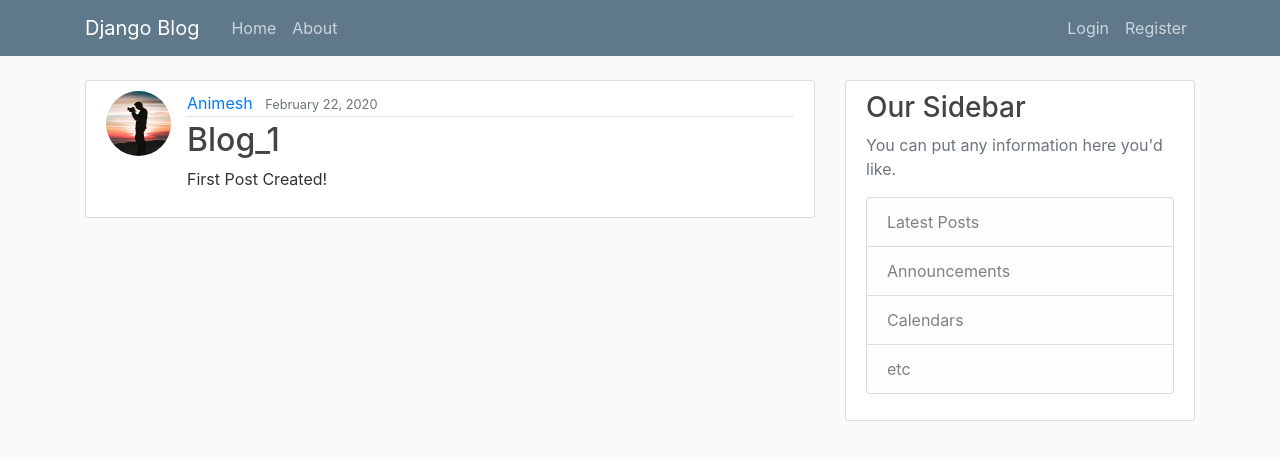
After one commit to AnimeshChaudhry/Django-Social, a Django app: page /post/1/ in a window 1280 px wide. The commit adds this page. Shown: the top 460 px of the page. Run offline with Django 3.2, Linux system fonts and the light colour scheme; data comes from the database, SQL or seed files in the repository; both versions use the stored data as it was after the commit; some libraries are stand-ins or nearby versions.

Commit message:
Post views added

```diff
--- a/blog/models.py
+++ b/blog/models.py
@@ -1,6 +1,7 @@
 from django.db import models
 from django.utils import timezone
 from django.contrib.auth.models import User
+from django.urls import reverse
 
 class Post(models.Model):
     title = models.CharField(max_length=100)
@@ -10,3 +11,6 @@ class Post(models.Model):
 
     def __str__(self):
         return self.title
+
+    def get_absolute_url(self):
+        return reverse('post-detail', kwargs={'pk':self.pk})
--- a/blog/templates/blog/base.html
+++ b/blog/templates/blog/base.html
@@ -34,6 +34,7 @@
             <!-- Navbar Right Side -->
             <div class="navbar-nav">
               {% if user.is_authenticated %}
+                <a class="nav-item nav-link" href="{% url 'post-create' %}">New Post</a>
                 <a class="nav-item nav-link" href="{% url 'profile' %}">Profile</a>
                 <a class="nav-item nav-link" href="{% url 'logout' %}">Logout</a>
               {% else %}
--- a/blog/templates/blog/home.html
+++ b/blog/templates/blog/home.html
@@ -3,12 +3,13 @@
 {% block content %}
     {% for post in posts %}
         <article class="media content-section">
+          <img class = "rounded-circle article-img"src="{{ post.author.profile.image.url }}">
           <div class="media-body">
             <div class="article-metadata">
               <a class="mr-2" href="#">{{ post.author }}</a>
               <small class="text-muted">{{ post.date_posted|date:"F d, Y" }}</small>
             </div>
-            <h2><a class="article-title" href="#">{{ post.title }}</a></h2>
+            <h2><a class="article-title" href="{% url 'post-detail' post.id %}">{{ post.title }}</a></h2>
             <p class="article-content">{{ post.content }}</p>
           </div>
         </article>
--- /dev/null
+++ b/blog/templates/blog/post_detail.html
@@ -0,0 +1,21 @@
+
+{% extends "blog/base.html" %}
+{% block content %}
+    <article class="media content-section">
+        <img class = "rounded-circle article-img"src="{{ object.author.profile.image.url }}">
+        <div class="media-body">
+        <div class="article-metadata">
+            <a class="mr-2" href="#">{{ object.author }}</a>
+            <small class="text-muted">{{ object.date_posted|date:"F d, Y" }}</small>
+            {% if object.author == user  %}
+                <div>
+                    <a class="btn btn-secondary btn-sm mt-1 mb-1" href = "{% url 'post-update' 'object.id' %}">Update</a>
+                    <a class="btn btn-danger btn-sm mt-1 mb-1" href = "{% url 'post-delete' 'object.id' %}">Delete</a>
+                </div>
+            {% endif %}
+        </div>
+        <h2 class="article-title">{{ object.title }}</h2>
+        <p class="article-content">{{ object.content }}</p>
+        </div>
+    </article>
+{% endblock content %}
--- a/blog/urls.py
+++ b/blog/urls.py
@@ -1,7 +1,18 @@
 from django.urls import path
+from .views import (
+    PostListView,
+    PostDetailView,
+    PostCreateView,
+    PostUpdateView,
+    PostDeleteView
+)
 from . import views
 
 urlpatterns = [
-    path('', views.home, name="blog-home"),
+    path('', PostListView.as_view(), name="blog-home"),
+    path('post/<int:pk>/', PostDetailView.as_view(), name="post-detail"),
+    path('post/new/', PostCreateView.as_view(), name="post-create"),
     path('about/', views.about, name="blog-about"),
+    path('post/<int:pk>/update/', PostUpdateView.as_view(), name="post-update"),
+    path('post/<int:pk>/delete/', PostDeleteView.as_view(), name="post-delete")
 ]
--- a/blog/views.py
+++ b/blog/views.py
@@ -1,5 +1,12 @@
 from django.shortcuts import render
-from django.http import HttpResponse
+from django.contrib.auth.mixins import LoginRequiredMixin, UserPassesTestMixin
+from django.views.generic import (
+    ListView,
+    DetailView,
+    CreateView,
+    UpdateView,
+    DeleteView
+)
 from .models import Post
 
 
@@ -9,5 +16,47 @@ def home(request):
     }
     return render(request, 'blog/home.html', context)
 
+class PostListView(ListView):
+    model = Post
+    template_name = 'blog/home.html' # <app>/<model>_<viewtype>.html
+    context_object_name = 'posts'
+    ordering = ['-date_posted']
+
+class PostDetailView(DetailView):
+    model = Post
+
+class PostCreateView(LoginRequiredMixin, CreateView):
+    model = Post
+    fields = ['title', 'content']
+
+    def form_valid(self, form):
+        form.instance.author = self.request.user
+        return super().form_valid(form)
+
+class PostUpdateView(LoginRequiredMixin, UserPassesTestMixin,   UpdateView):
+    model = Post
+    fields = ['title', 'content']
+
+    def form_valid(self, form):
+        form.instance.author = self.request.user
+        return super().form_valid(form)
+
+    def test_func(self):
+        post = self.get_object()
+        if self.request.user == post.author:
+            return True
+        return False
+
+class PostDeleteView(LoginRequiredMixin, UserPassesTestMixin, DeleteView):
+    model = Post
+    success_url = '/'
+    def test_func(self):
+        post = self.get_object()
+        if self.request.user == post.author:
+            return True
+        return False
+
+
+
 def about(request):
     return render(request, 'blog/about.html', {'title':'About'})
--- a/django_project/settings.py
+++ b/django_project/settings.py
@@ -34,6 +34,7 @@ INSTALLED_APPS = [
     'blog.apps.BlogConfig',
     'users.apps.UsersConfig',
     'crispy_forms',
+    'django_cleanup',
     'django.contrib.admin',
     'django.contrib.auth',
     'django.contrib.contenttypes',
--- a/users/forms.py
+++ b/users/forms.py
@@ -20,4 +20,4 @@ class UserUpdateForm(forms.ModelForm):
 class ProfileUpdateForm(forms.ModelForm):
     class Meta:
         model = Profile
-        field = ['image']
+        fields = ['image']
--- a/users/models.py
+++ b/users/models.py
@@ -1,5 +1,6 @@
 from django.db import models
 from django.contrib.auth.models import User
+from PIL import Image
 
 class Profile(models.Model):
     user = models.OneToOneField(User, on_delete=models.CASCADE)
@@ -7,3 +8,12 @@ class Profile(models.Model):
 
     def __str__(self):
         return f'{self.user.username} Profile'
+
+    def save(self):
+        super().save()
+
+        img = Image.open(self.image.path)
+        if img.height > 300 or img.width > 300:
+            output_size = (300, 300)
+            img.thumbnail(output_size)
+            img.save(self.image.path)
```
Also changed, not shown: blog/templates/blog/post_confirm_delete.html (added, +17 -0 lines), blog/templates/blog/post_form.html (added, +16 -0 lines), users/templates/users/profile.html (+5 -4 lines), users/views.py (+11 -2 lines), db.sqlite3, media /profile_pics/gc.png (added).
